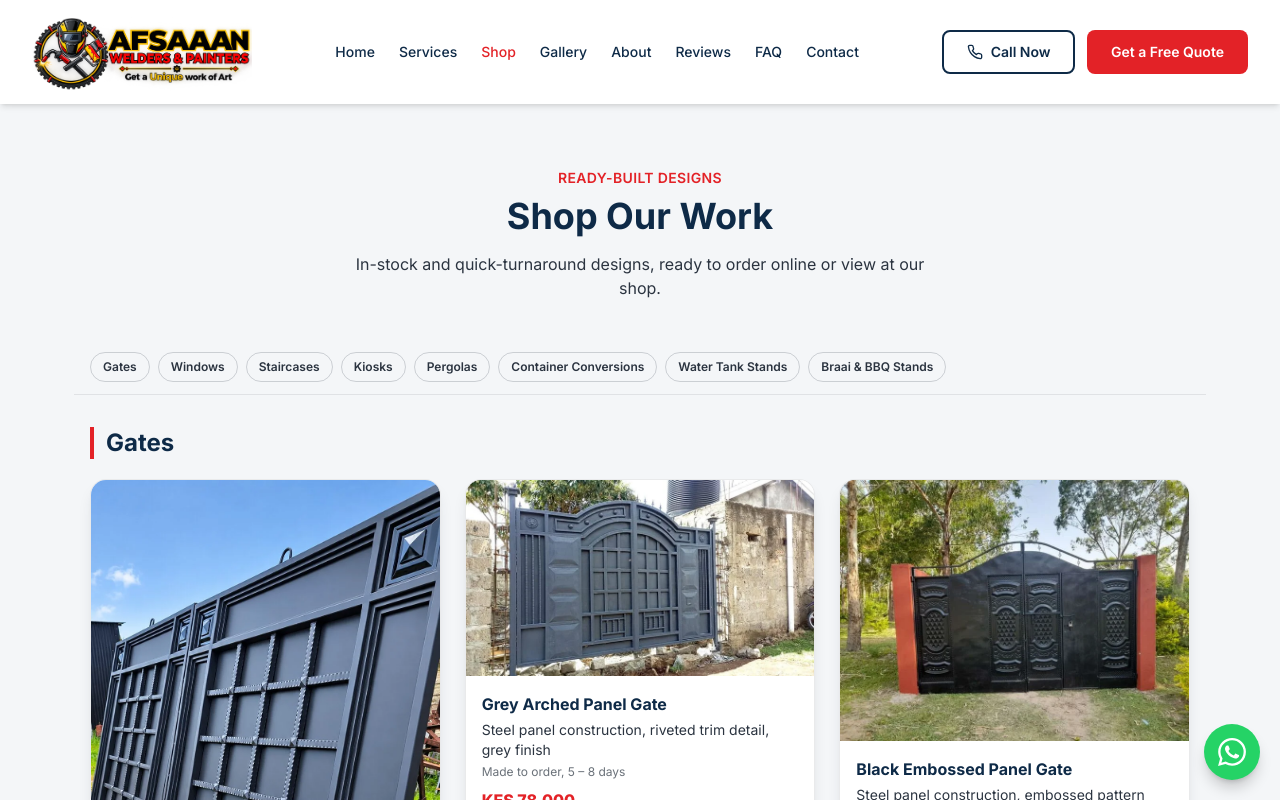
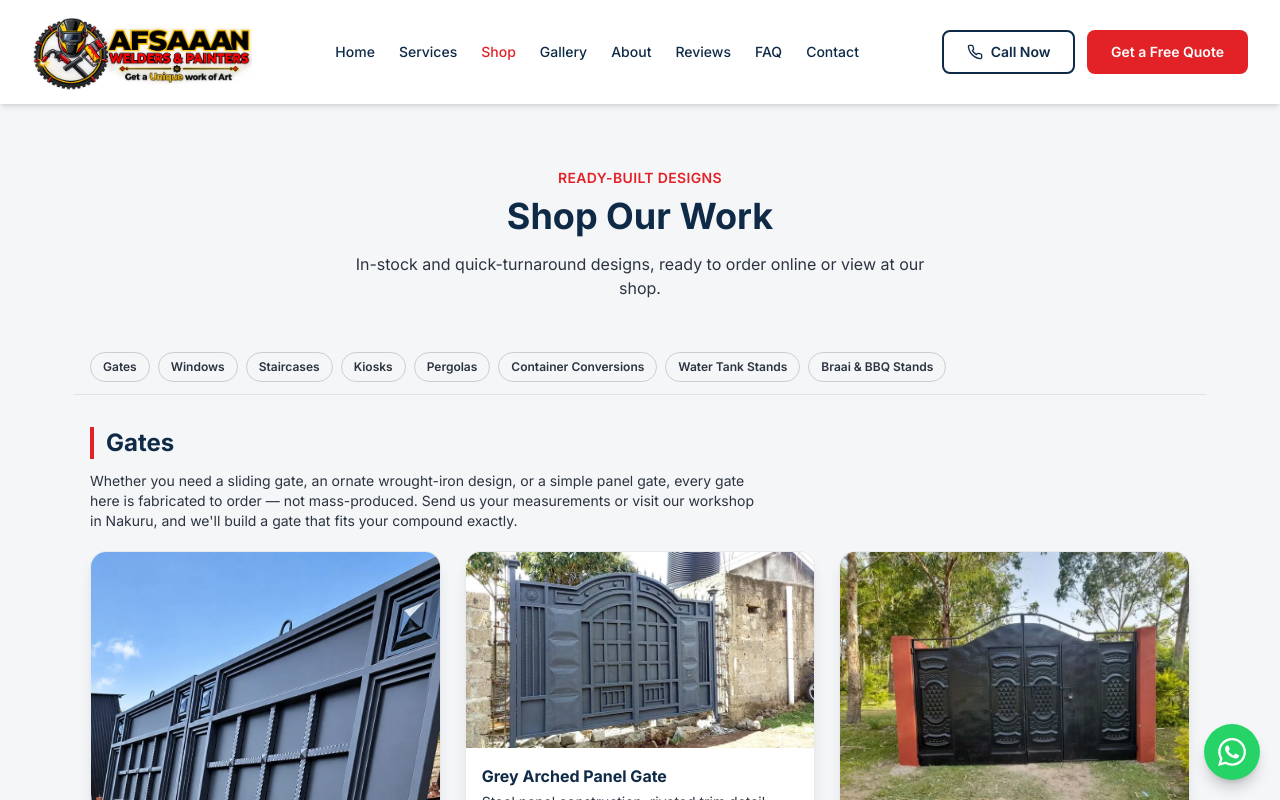
Before and after one commit to Muchyz/Afsaan, a React (Vite) app: page /products in a window 1280 px wide. Shown: the top 800 px of the page. Built offline with nearby package versions, Linux system fonts and the light colour scheme.

Commit message:
add prose category copy to Products and Services pages for local SEO

```diff
--- a/src/pages/Products.jsx
+++ b/src/pages/Products.jsx
@@ -11,6 +11,17 @@ const categoryLabels = {
   containers: 'Container Conversions',
   watertanks: 'Water Tank Stands',
   braai: 'Braai & BBQ Stands',
+}
+
+const categoryCopy = {
+  "gates": "Whether you need a sliding gate, an ornate wrought-iron design, or a simple panel gate, every gate here is fabricated to order \u2014 not mass-produced. Send us your measurements or visit our workshop in Nakuru, and we'll build a gate that fits your compound exactly.",
+  "windows": "Steel window frames and burglar-proofing built for security without sacrificing light. Available ready-made in standard sizes or custom-welded to match your window openings.",
+  "staircases": "Straight-run, dog-leg, or spiral \u2014 these staircases are fabricated as complete units, ready for on-site installation in Nakuru, Nairobi, or wherever your project is based.",
+  "kiosks": "Compact, lockable steel kiosks built for retail, mobile vending, or site offices. Delivered ready to place, or customised to your business branding on request.",
+  "pergolas": "Steel-framed pergolas for patios, driveways, and outdoor living spaces \u2014 built to handle Kenya's sun and rain without warping or rusting through.",
+  "containers": "Shipping containers converted into shops, offices, or storage units, with steel reinforcement, insulation, and finishing options built in from the start.",
+  "watertanks": "Engineered steel stands sized to your tank's full-load weight, not eyeballed \u2014 because a wobbling tank stand isn't a risk worth taking.",
+  "braai": "Outdoor braai and BBQ stands built from solid steel, ready to install in your garden or entertainment area."
 }
 
 function ProductCard({ p }) {
@@ -94,9 +105,12 @@ export default function Products() {
 
       {categories.map((cat) => (
         <div key={cat} id={`cat-${cat}`} className="mb-14 last:mb-0 scroll-mt-20">
-          <h2 className="text-xl md:text-2xl font-bold text-navy mb-5 border-l-4 border-brandred pl-3">
+          <h2 className="text-xl md:text-2xl font-bold text-navy mb-3 border-l-4 border-brandred pl-3">
             {categoryLabels[cat] || cat}
           </h2>
+          <p className="text-sm text-slate mb-5 max-w-2xl">
+            {categoryCopy[cat] || ''}
+          </p>
           <div className="grid grid-cols-1 sm:grid-cols-2 lg:grid-cols-3 gap-6">
             {products.filter((p) => p.category === cat).sort((a, b) => (a.price ? 0 : 1) - (b.price ? 0 : 1)).map((p) => (
               <ProductCard key={p.id} p={p} />
--- a/src/pages/Services.jsx
+++ b/src/pages/Services.jsx
@@ -15,7 +15,7 @@ export default function Services() {
           <h1 className="text-2xl sm:text-4xl font-bold text-white">Welding & Painting, Covering the Full Compound</h1>
           <div className="mt-5 h-[3px] w-16 bg-gradient-to-r from-brandred to-white/40 rounded-full mx-auto" />
           <p className="max-w-md mx-auto text-sm text-white/70 mt-5">
-            Every job is fabricated or painted in-house, measured on site, and quoted before we start.
+            From custom steel gates and staircases to full house painting, every job is fabricated or painted in-house — measured on site in Nakuru, Nairobi, or wherever you're based, and quoted before we start.
           </p>
         </div>
       </div>
```
